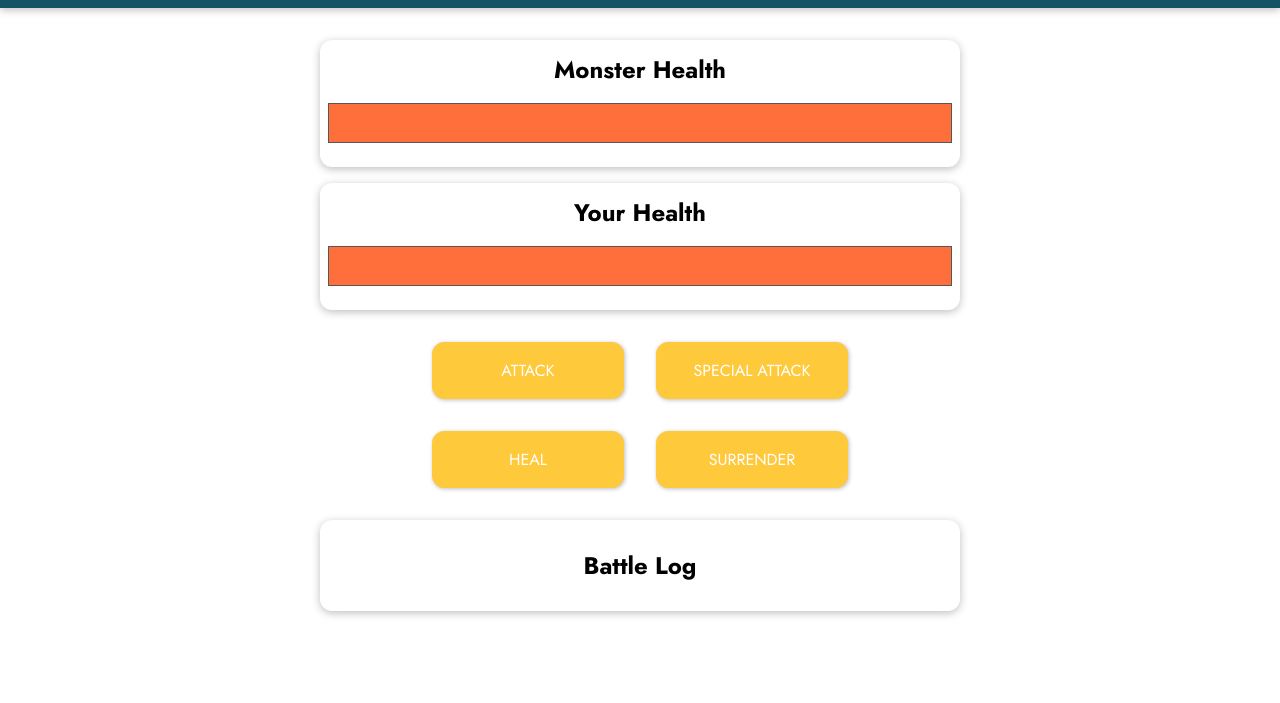
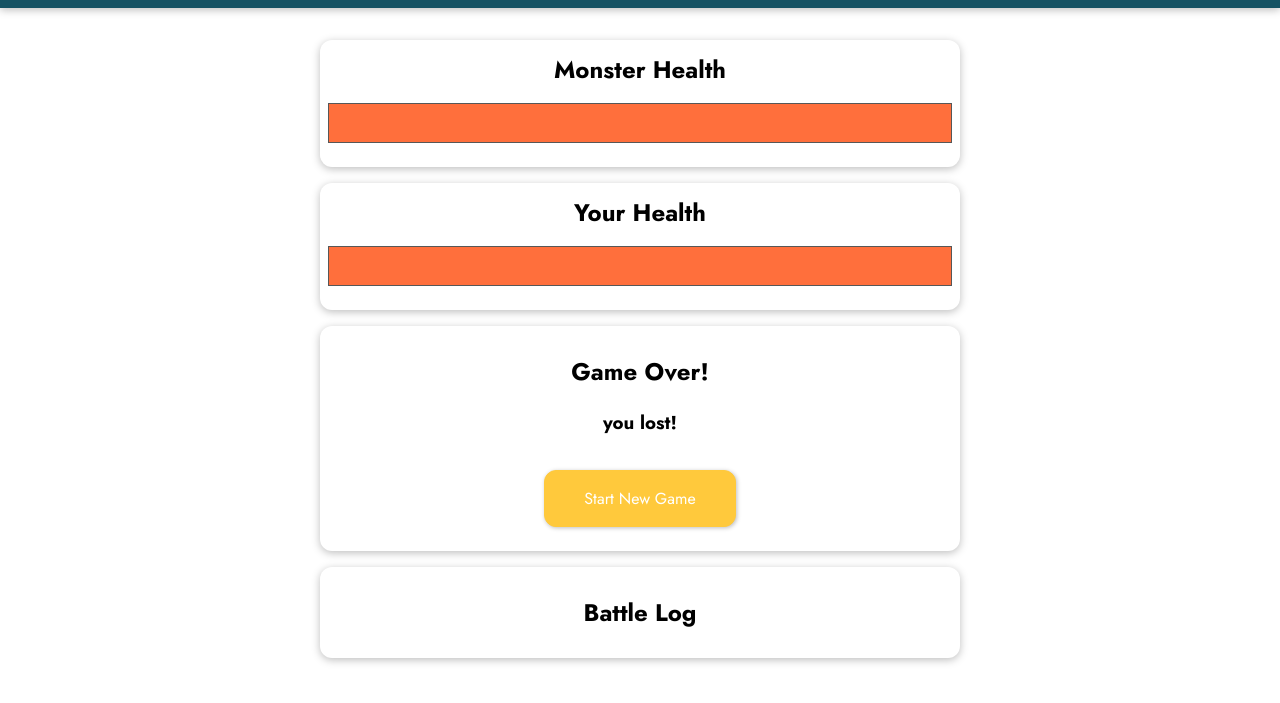
Before and after one commit to Cepa95/TheMonsterSlayerGame, a plain HTML site: page index.html in a window 1280 px wide. Both pictures are taken after a click on the button "SURRENDER". Shown: the part 97-800 px from the top of the page. Drawn offline with nearby package versions, Linux system fonts and the light colour scheme.

Commit message:
new game

```diff
--- a/app.js
+++ b/app.js
@@ -67,6 +67,16 @@ const app = Vue.createApp({
       }
       this.attackPlayer();
     },
+    startGame() {
+      this.playerHealth = 100;
+      this.monsterHealth = 100;
+      this.currentRound = 0;
+     this.winner = null;
+    },
+    surrender() {
+      this.winner = 'monster';
+
+    }
   },
 });
 
--- a/index.html
+++ b/index.html
@@ -34,15 +34,15 @@
         <h3 v-if="winner ==='monster'">you lost!</h3>
         <h3 v-if="winner ==='player'">You won!</h3>
         <h3 v-if="winner ==='draw'">Draw!</h3>
-        <h></h>
+      <button @click="startGame">Start New Game</button>
       </section>
-      <section id="controls">
+      <section id="controls" v-else>
         <button @click="attackMonster">ATTACK</button>
         <button :disabled="mayUseSpecialAttack" @click="specialAttackMonster">
           SPECIAL ATTACK
         </button>
         <button @click="healPlayer">HEAL</button>
-        <button>SURRENDER</button>
+        <button @click="surrender">SURRENDER</button>
       </section>
       <section id="log" class="container">
         <h2>Battle Log</h2>
```
